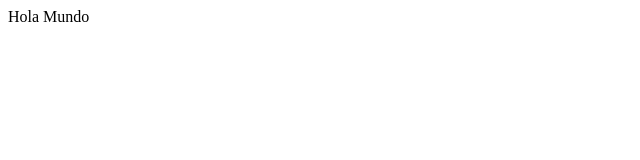
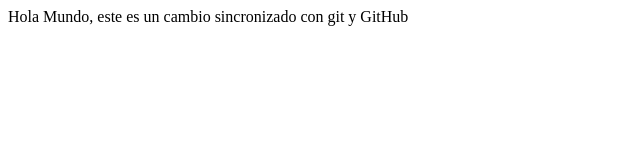
Before and after one commit to nframirezu/repositorio-ejemplo-git, a plain HTML site: page index.html in a window 1280 px wide. Shown: the whole page, without its empty margins (0-640 px from the left). Drawn offline with Linux system fonts and the light colour scheme.

Commit message:
Cambio del mensaje del archivo

```diff
--- a/index.html
+++ b/index.html
@@ -1,9 +1,9 @@
 <!DOCTYPE html>
 <html lang="es">
   <head>
-    <title>Hola</title>
+    <title>Document</title>
   </head>
   <body>
-    Hola Mundo
+    Hola Mundo, este es un cambio sincronizado con git y GitHub
   </body>
 </html>
```
